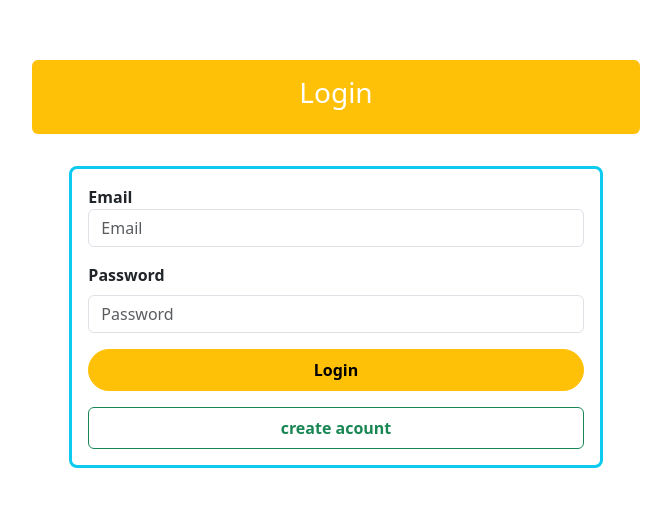
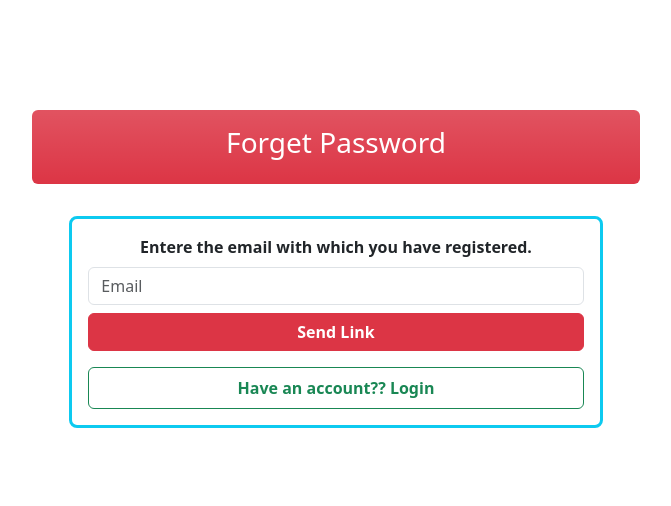
Before and after one commit to pnk-85/React_MailBoxClient, a React (Create React App) app: page /forgetpassword in a window 1280 px wide. Shown: the part 104-610 px from the top of the page, without its empty margins (304-975 px from the left). Built offline with nearby package versions, Linux system fonts and the light colour scheme.

Commit message:
Login and forget password with firebase

```diff
--- a/package.json
+++ b/package.json
@@ -11,7 +11,7 @@
     "react": "^18.2.0",
     "react-bootstrap": "^2.8.0",
     "react-dom": "^18.2.0",
-    "react-router-dom": "^6.15.0",
+    "react-router-dom": "^5.3.4",
     "react-scripts": "5.0.1",
     "web-vitals": "^2.1.4"
   },
--- a/src/App.js
+++ b/src/App.js
@@ -1,11 +1,24 @@
 import React from 'react';
 import './App.css';
-import Resistration from './Components/Resistration';
+import Resistration from './Components/Pages/Resistration';
+import Profile from './Components/Pages/Profile';
+import ForgetPassword from './Components/Pages/ForgetPassword';
+import { Route } from 'react-router-dom/cjs/react-router-dom';
 
 function App() {
   return (
     <div className="App">
-      <Resistration />
+      <switch>
+        <Route exact path={'/profile'}>
+          <Profile />
+        </Route>
+        <Route exact path={'/'}>
+          <Resistration />
+        </Route>
+        <Route exact path={'/forgetpassword'}>
+          <ForgetPassword />
+        </Route>
+      </switch>
     </div>
   );
 }
--- /dev/null
+++ b/src/Components/Pages/ForgetPassword.js
@@ -0,0 +1,87 @@
+import axios from "axios";
+import React,{ useRef, useState } from "react";
+import { useHistory } from 'react-router-dom';
+
+const ForgetPassword = () => {
+    const [loader, setLoader] = useState(false);
+
+    const emailRef = useRef();
+    const history = useHistory();
+
+    const goToLogIn = () => {
+        history.push('/');
+    }
+
+
+    const sendLinkHandler = (e) => {
+        setLoader(true);
+        e.preventDefault();
+        console.log(emailRef.current.value);
+
+        axios.post('https://identitytoolkit.googleapis.com/v1/accounts:sendOobCode?key=AIzaSyDBAgN5C7TPZyHC9W05x27irF2m-Q73eOw',
+        {
+            requestType : 'PASSWORD_RESET',
+            emailRef : emailRef.current.value
+        })
+        .then((res) => {
+            console.log('link send succesfully');
+            console.log(res.data);
+            setLoader(false);
+        })
+        .catch((error) => {
+            console.log(error.message);
+        })
+    }
+
+
+    return (
+        <div
+      className="container-fluid "
+      style={{ height: "670px", paddingTop: "150px" }}
+    >
+      <div className="row">
+        <div className="col-md-6 mx-auto mt-5 p-3 text-white text-center ">
+          <div className="bg-danger bg-gradient p-3 rounded-2 ">
+            <h3>Forget Password</h3>
+          </div>
+        </div>
+      </div>
+      <div className="row  ">
+        <div className="col-md-5 mx-auto mt-3 border border-3 border-info rounded-3 p-3 ">
+          <form>
+            <div className="form-group">
+              <label className=" mb-2 fw-bold">
+                Entere the email with which you have registered.
+              </label>
+              <input
+                type="email"
+                placeholder="Email"
+                className="form-control"
+                ref={emailRef}
+              />
+            </div>
+            <div className="d-grid">
+              <button
+                className="btn btn-danger mt-2  fw-bold"
+                onClick={sendLinkHandler}
+              >
+                {!loader ? " Send Link" : "Request in progress..."}
+              </button>
+            </div>
+          </form>
+          <div className="d-grid">
+            <button
+              className="btn btn-outline-success mt-3 p-2 rounded fw-bold"
+              onClick={goToLogIn}
+            >
+              Have an account?? Login
+            </button>
+          </div>
+        </div>
+      </div>
+    </div>
+
+    );
+};
+
+export default ForgetPassword;
--- /dev/null
+++ b/src/Components/Pages/Profile.js
@@ -0,0 +1,13 @@
+import React from "react";
+
+
+const Profile = () => {
+    return (
+        <div>
+            <h1 className="mt-5">"Welcome TO Your MailBox"</h1>
+            <hr />
+        </div>
+    );
+};
+
+export default Profile;
--- a/src/Components/Resistration.js
+++ b/src/Components/Pages/Resistration.js
@@ -1,10 +1,12 @@
 import axios from "axios";
 import React,{useRef, useState} from "react";
+import { useHistory } from "react-router-dom/cjs/react-router-dom";
 
 
 const Resistration = () => {
     const [errorShow, setErrorShow] = useState(false);
     const [isLogIn, setIsLogIn] = useState(false);
+    const history = useHistory();
 
     const emailRef = useRef();
     const passwordRef = useRef();
@@ -14,6 +16,10 @@ const Resistration = () => {
         setIsLogIn(!isLogIn);
         setErrorShow(false);
     };
+
+    const goToForgetPassword = () => {
+        history.push('/forgetpassword');
+    }
 
     const signUpHandler = (e) => {
         e.preventDefault();
@@ -43,6 +49,43 @@ const Resistration = () => {
             }, 2000);
         }
     };
+
+    const logInHandler = (e) => {
+        e.preventDefault();
+        setErrorShow(false);
+        if (emailRef.current.value && passwordRef.current.value) {
+          localStorage.setItem("email", emailRef.current.value);
+          axios
+            .post(
+              `https://identitytoolkit.googleapis.com/v1/accounts:signInWithPassword?key=AIzaSyDBAgN5C7TPZyHC9W05x27irF2m-Q73eOw`,
+              {
+                email: emailRef.current.value,
+                password: passwordRef.current.value,
+                returnSecureToken: true,
+              }
+            )
+            .then((res) => {
+              console.log("user has logged in successfully");
+              localStorage.setItem("token", res.data.idToken);
+              history.push("/profile");
+
+              console.log(res.data);
+              if (res.data.displayName && res.data.profilePicture) {
+              } else {
+              }
+            })
+            .catch((error) => {
+              alert(error.response.data.error.message);
+            });
+        } else {
+          setTimeout(() => {
+            setErrorShow(false);
+          }, 3000);
+          setErrorShow(true);
+        }
+      };
+
+
 
     return (
         <div
@@ -90,6 +133,7 @@ const Resistration = () => {
                   Confirm Password
                 </label>
                 <input
+                  type="password"
                   placeholder="Confirm Password"
                   className="form-control"
                   ref={confirmPasswordRef}
@@ -112,8 +156,18 @@ const Resistration = () => {
                 </button>
               )}
               {!isLogIn && (
-                <button className="btn btn-warning mt-3 p-2 rounded-pill fw-bold">
+                <button className="btn btn-warning mt-3 p-2 rounded-pill fw-bold"
+                onClick={logInHandler}
+                >
                   Login
+                </button>
+              )}
+              {!isLogIn && (
+                <button
+                className="btn btn-link fw-bold"
+                onClick={goToForgetPassword}
+                >
+                    Forget Password
                 </button>
               )}
             </div>
--- a/src/index.js
+++ b/src/index.js
@@ -4,12 +4,13 @@ import './index.css';
 import App from './App';
 import reportWebVitals from './reportWebVitals';
 import "../node_modules/bootstrap/dist/css/bootstrap.min.css";
+import { BrowserRouter } from 'react-router-dom/cjs/react-router-dom';
 
 const root = ReactDOM.createRoot(document.getElementById('root'));
 root.render(
-  <React.StrictMode>
+  <BrowserRouter>
     <App />
-  </React.StrictMode>
+  </BrowserRouter>
 );
 
 // If you want to start measuring performance in your app, pass a function
```
Also changed, not shown: 1 other file (tests, documents, lock files or other folders).
